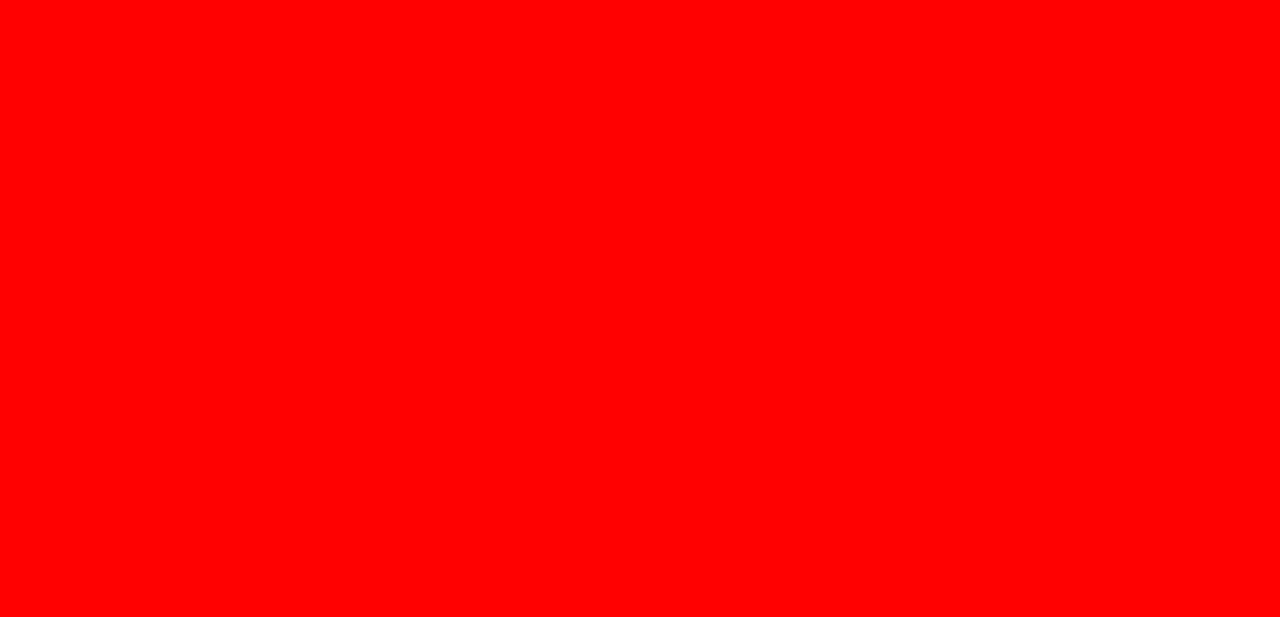
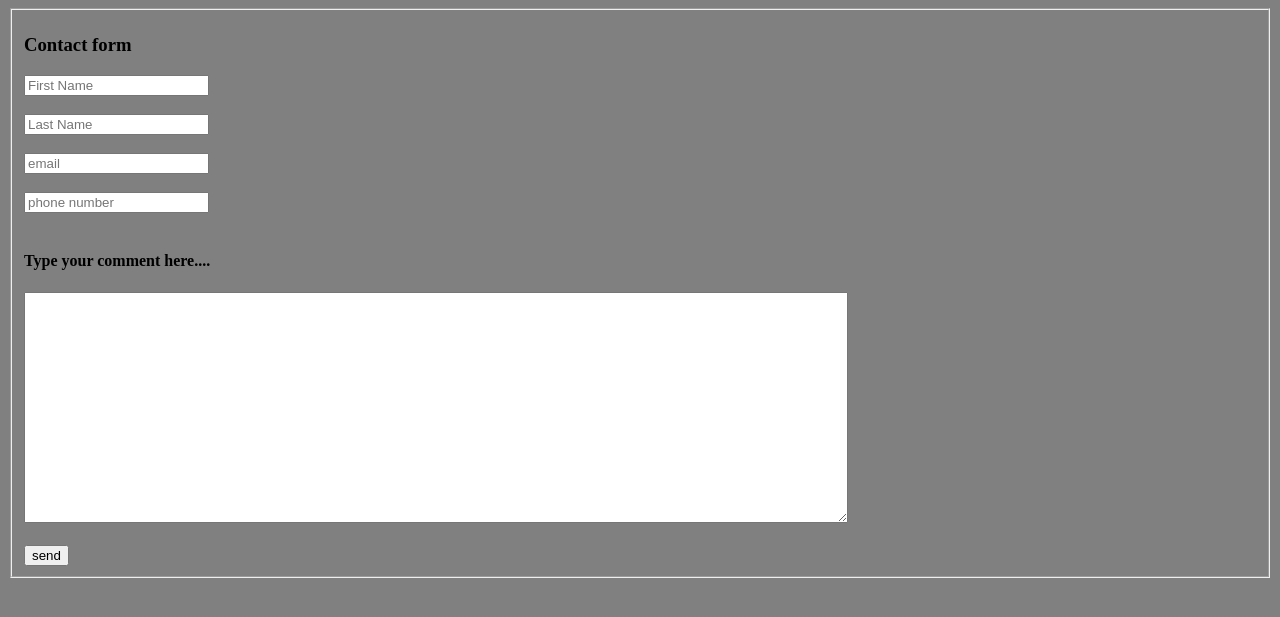
Before and after one commit to Kelbessa02/WebProgrammingGroup-5, a PHP site: page / in a window 1280 px wide. Before the commit the part shown is empty. Shown: the top 617 px of the page. Run offline with PHP 8.4, Linux system fonts and the light colour scheme.

Commit message:
form update

```diff
--- a/CSS/Style.css
+++ b/CSS/Style.css
@@ -1,3 +1,3 @@
 Body {
-    background-color: red;
+    background-color: gray;
 }
--- a/index.html
+++ b/index.html
@@ -36,6 +36,33 @@
 
     <section>
         <!-- Form/Contact Secion -->
+        <div class="container">
+            <fieldset>
+
+                <form>
+                    <h3>Contact form</h3>
+
+                    <input type="text" id="FirstName" placeholder="First Name" required>
+                    <br>
+                    <br>
+                    <input type="text" id="LastName" placeholder="Last Name" required>
+                    <br>
+                    <br>
+                    <input type="email" id="email" placeholder="email" required>
+                    <br>
+                    <br>
+                    <input type="number" id="phonenumber" placeholder="phone number" required>
+                    <br>
+                    <br>
+                    <h4>Type your comment here....</h4>
+                    <textarea name="" id="" cols="100" rows="15"></textarea>
+                    <br>
+                    <br>
+                    <input type="submit" value="send" id="button">
+                </form>
+
+            </fieldset>
+        </div>
     </section>
 
 
```
